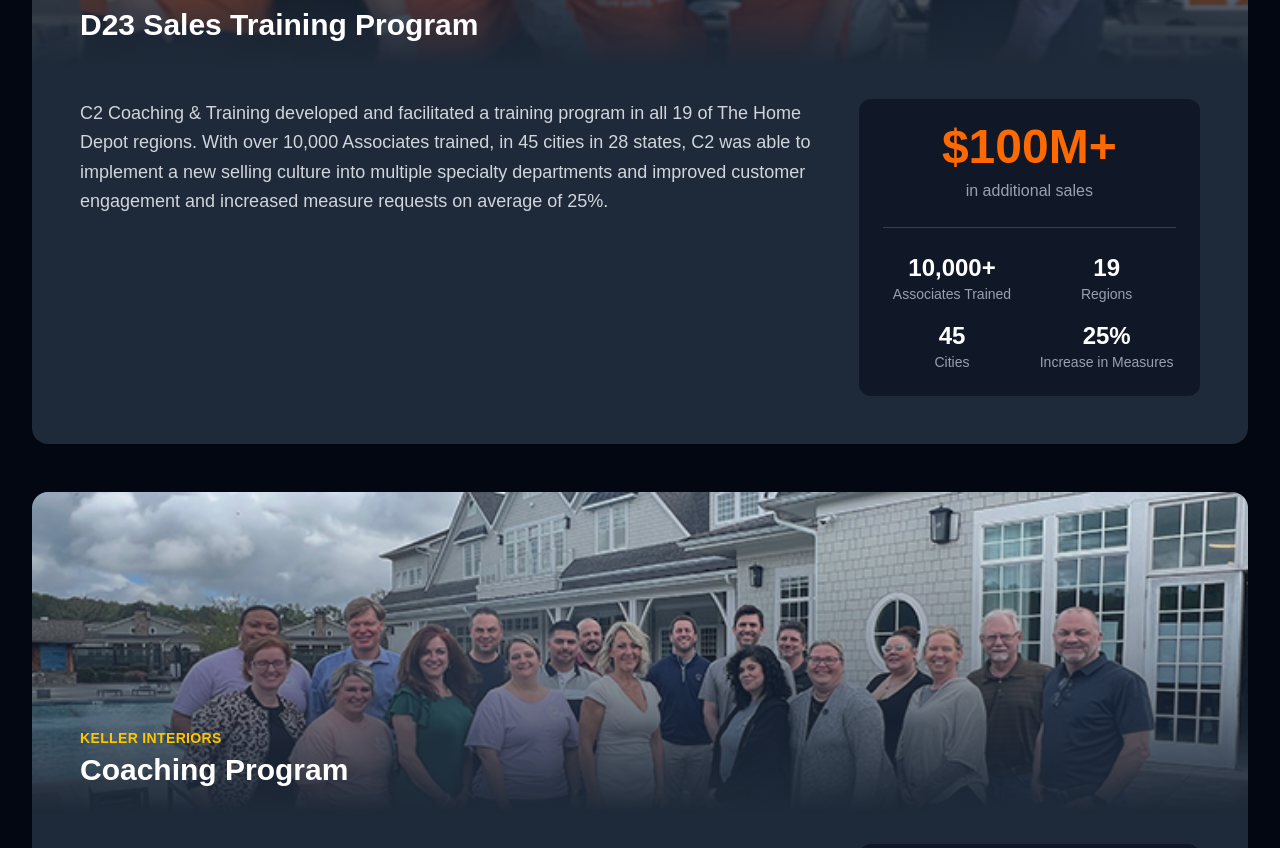
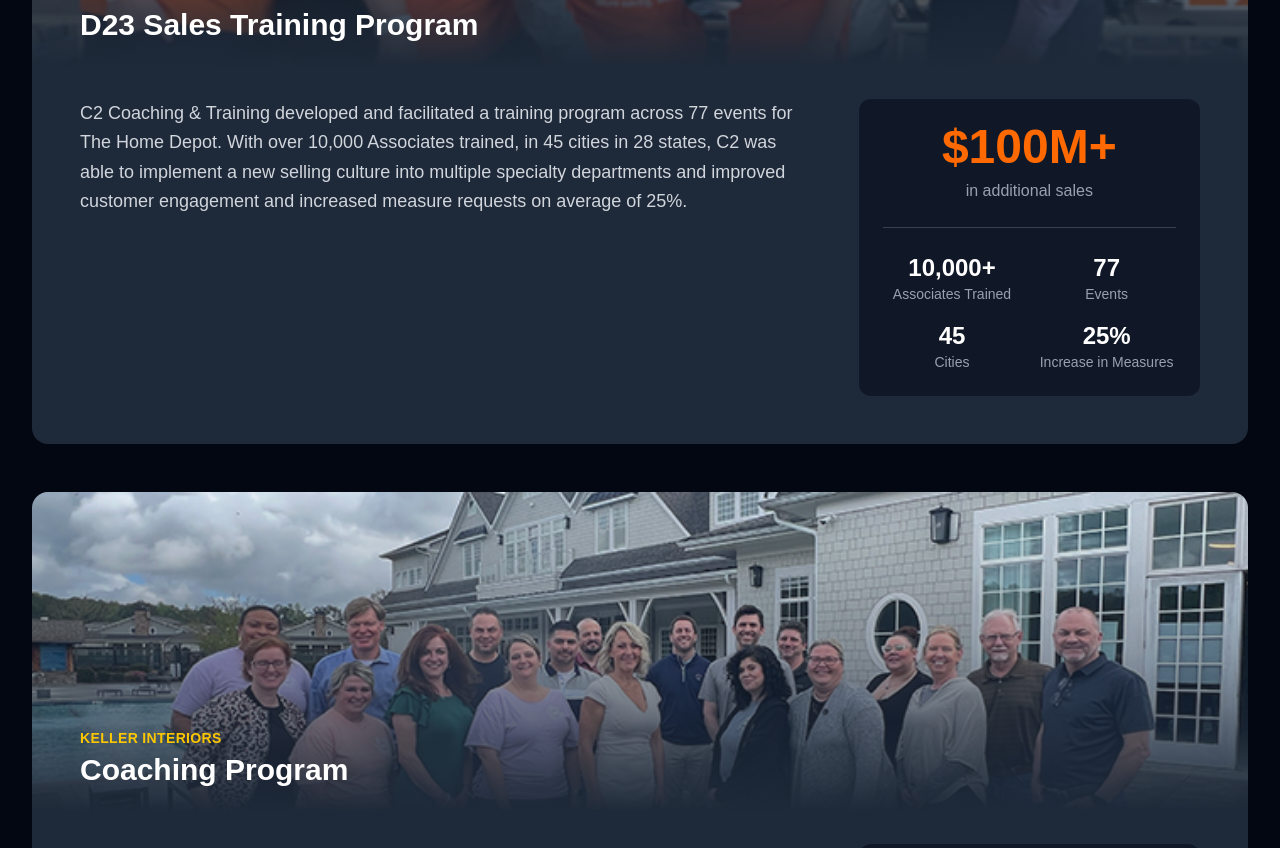
Before and after one commit to jakecoltran-ctrl/C2-Unlimited, a Next.js app: page /clients in a window 1280 px wide. Shown: the part 2009-2857 px from the top of the page. Built offline with nearby package versions, Linux system fonts and the light colour scheme.

Commit message:
Update Home Depot stats: 19 regions to 77 events
Co-Authored-By: Claude Opus 4.5 <noreply@anthropic.com>

```diff
--- a/app/clients/page.tsx
+++ b/app/clients/page.tsx
@@ -86,7 +86,7 @@ export default function ClientsPage() {
               <div className="lg:grid lg:grid-cols-3 lg:gap-12">
                 <div className="lg:col-span-2">
                   <p className="text-gray-300 text-lg leading-relaxed">
-                    C2 Coaching & Training developed and facilitated a training program in all 19 of The Home Depot regions. With over 10,000 Associates trained, in 45 cities in 28 states, C2 was able to implement a new selling culture into multiple specialty departments and improved customer engagement and increased measure requests on average of 25%.
+                    C2 Coaching & Training developed and facilitated a training program across 77 events for The Home Depot. With over 10,000 Associates trained, in 45 cities in 28 states, C2 was able to implement a new selling culture into multiple specialty departments and improved customer engagement and increased measure requests on average of 25%.
                   </p>
                 </div>
                 <div className="mt-8 lg:mt-0">
@@ -101,8 +101,8 @@ export default function ClientsPage() {
                         <p className="text-sm text-gray-400">Associates Trained</p>
                       </div>
                       <div>
-                        <div className="text-2xl font-bold text-white">19</div>
-                        <p className="text-sm text-gray-400">Regions</p>
+                        <div className="text-2xl font-bold text-white">77</div>
+                        <p className="text-sm text-gray-400">Events</p>
                       </div>
                       <div>
                         <div className="text-2xl font-bold text-white">45</div>
```
